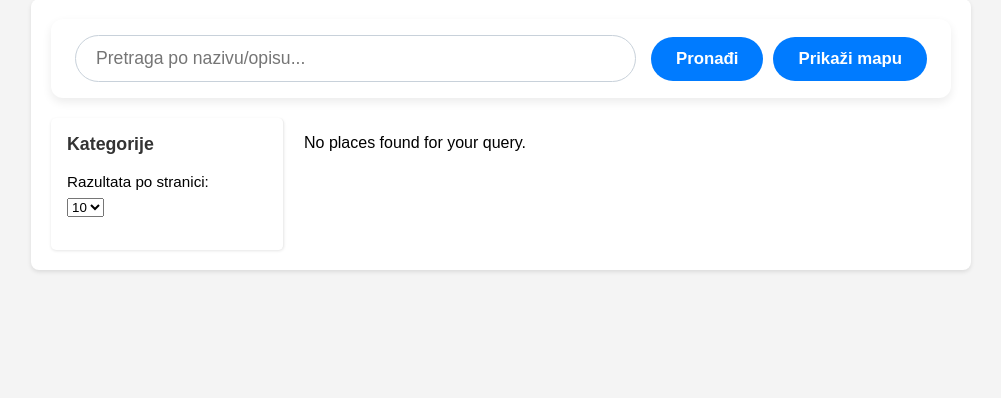
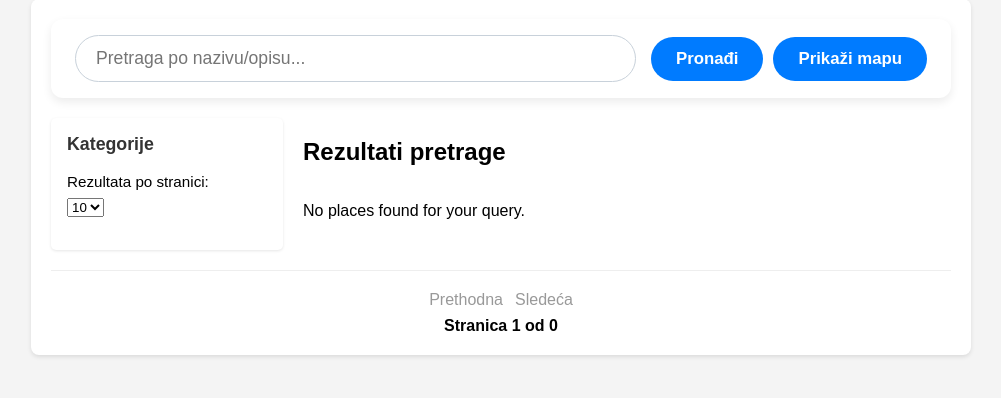
Before and after one commit to GrygoryZach/zrenjanin-for-youth, a Flask app: page / in a window 1280 px wide. Shown: the part 21-419 px from the top of the page, without its empty margins (139-1140 px from the left). Run offline with Flask 3, Linux system fonts and the light colour scheme; data that the repository does not hold is empty.

Commit message:
feat: pagination

```diff
--- a/static/css/style.css
+++ b/static/css/style.css
@@ -118,8 +118,6 @@
 .filters {
     flex-basis: 200px;
     flex-shrink: 0;
-    padding-right: 20px;
-    border-right: 1px solid #eee;
     background: white;
     padding: 1rem;
     border-radius: 5px;
@@ -137,11 +135,21 @@
     margin-bottom: 8px;
 }
 
+.content-wrapper {
+    display: flex;
+    flex-direction: column;
+    flex-grow: 1;
+    gap: 20px;
+}
+
 .places-grid-container {
+    flex-grow: 1;
+}
+
+#placesResults {
     display: grid;
-    grid-template-columns: repeat(auto-fill, minmax(250px, 1fr));
+    grid-template-columns: repeat(auto-fit, minmax(280px, 1fr));
     gap: 20px;
-    flex-grow: 1;
 }
 
 .place-card {
@@ -207,42 +215,56 @@
     background-color: #5a6268;
 }
 
+/* --Pagination-- */
 .pagination {
+    width: 100%;
     display: flex;
     justify-content: center;
-    gap: 10px;
-    margin-top: 20px;
+    align-items: center;
+    gap: 12px;
+    margin-top: 0;
     padding-top: 20px;
     border-top: 1px solid #eee;
-    text-align: center;
+    font-size: 1rem;
+    flex-wrap: wrap;
 }
 
-.pagination a, .pagination button {
-    padding: 8px 15px;
-    background-color: #6c757d;
-    color: white;
+.pagination a,
+.pagination button {
+    background: none;
     border: none;
-    border-radius: 4px;
+    padding: 0;
+    margin: 0;
+    color: #007bff;
     cursor: pointer;
+    font-size: inherit;
     text-decoration: none;
-    transition: background-color 0.2s;
+    transition: color 0.2s ease, text-decoration 0.2s ease;
 }
 
-.pagination a:hover, .pagination button:hover:not(:disabled) {
-    background-color: #5a6268;
+.pagination a:hover,
+.pagination button:hover:not(:disabled) {
+    text-decoration: underline;
+    color: #0056b3;
 }
 
 .pagination button:disabled {
-    background-color: #cccccc;
-    cursor: not-allowed;
+    color: #999;
+    cursor: default;
+    text-decoration: none;
 }
 
-.pagination span {
-    display: flex;
-    align-items: center;
-    justify-content: center;
-    padding: 0 10px;
+.pagination .current-page {
     font-weight: bold;
+    color: #333;
+    text-decoration: none;
+    cursor: default;
+}
+
+.pagination-info {
+    text-align: center;
+    margin-top: 8px;
+    font-size: 0.95rem;
     color: #555;
 }
 
--- a/static/js/places.js
+++ b/static/js/places.js
@@ -1,12 +1,13 @@
 const searchInput = document.getElementById('search-input');
 let filterCheckboxes = document.querySelectorAll(".filters input[type='checkbox']");
-const placesResultsDiv = document.querySelector(".places-grid-container");
+const placesResultsDiv = document.getElementById("placesResults");
 const loadingMessage = document.getElementById('loading-message');
 const errorMessage = document.getElementById('error-message');
 const searchButton = document.getElementById('search-button');
 
 let currentPage = 1;
 let totalPages = 1;
+let itemsPerPage = 10;
 const openMapButton = document.getElementById("toggle-map");
 const mapModal = document.getElementById("map-modal");
 const closeMapButton = document.querySelector(".close-map");
@@ -15,6 +16,12 @@
 let places_data = [];
 
 const categoriesFilterDiv = document.querySelector(".filters .category-filters");
+const perPageSelect = document.getElementById('perPageSelect');
+
+let paginationContainer;
+let prevPageButton;
+let nextPageButton;
+let currentPageInfo;
 
 async function fetchAndDisplayCategories() {
     try {
@@ -33,7 +40,6 @@
                 // Your backend's find_places endpoint filters by PlaceCategory.name.
                 label.innerHTML = `<input type="checkbox" name="category" value="${category.name}"> ${category.name}`;
                 categoriesFilterDiv.appendChild(label);
-                categoriesFilterDiv.appendChild(document.createElement('br'));
             });
 
             filterCheckboxes = document.querySelectorAll(".filters input[type='checkbox']");
@@ -56,6 +62,7 @@
     performSearch();
 }
 
+// TODO обновление маркеров при поиске или фильстрации по категориям
 function openMap(mapModal, mapContainer, places) {
     mapModal.classList.remove("hidden");
     setTimeout(() => {
@@ -164,8 +171,6 @@
         .filter(checkbox => checkbox.checked)
         .map(checkbox => checkbox.value);
 
-    const itemsPerPage = 10;
-
     try {
         const result = await getPlaces({
             page: currentPage,
@@ -215,18 +220,60 @@
     });
 }
 
-// Doesn't work yet
+
 function updatePaginationControls() {
-    const prevButton = document.getElementById('prevPageButton');
-    const nextButton = document.getElementById('nextPageButton');
-    const currentPageInfo = document.getElementById('currentPageInfo');
+    currentPageInfo.textContent = `Stranica ${currentPage} od ${totalPages}`;
 
-    if (prevButton) prevButton.disabled = currentPage <= 1;
-    if (nextButton) nextButton.disabled = currentPage >= totalPages;
-    if (currentPageInfo) currentPageInfo.textContent = `Stranica ${currentPage} od ${totalPages}`;
+    // Удаляем старые кнопки с номерами страниц
+    document.querySelectorAll('.page-number-button').forEach(button => button.remove());
+
+    // Управление активностью кнопок "Prethodna" и "Sledeća"
+    prevPageButton.disabled = currentPage <= 1;
+    nextPageButton.disabled = currentPage >= totalPages;
+
+    const maxButtons = 5;
+    let startPage, endPage;
+
+    if (totalPages <= maxButtons) {
+        startPage = 1;
+        endPage = totalPages;
+    } else if (currentPage <= Math.ceil(maxButtons / 2)) {
+        startPage = 1;
+        endPage = maxButtons;
+    } else if (currentPage + Math.floor(maxButtons / 2) >= totalPages) {
+        startPage = totalPages - maxButtons + 1;
+        endPage = totalPages;
+    } else {
+        startPage = currentPage - Math.floor(maxButtons / 2);
+        endPage = currentPage + Math.floor(maxButtons / 2);
     }
 
+    for (let i = startPage; i <= endPage; i++) {
+        const pageButton = document.createElement('button');
+        pageButton.classList.add('page-number-button');
+        pageButton.textContent = i;
+        if (i === currentPage) {
+            pageButton.disabled = true;
+        }
+        pageButton.addEventListener('click', () => {
+            currentPage = i;
+            performSearch();
+        });
+        paginationContainer.insertBefore(pageButton, nextPageButton);
+    }
+}
+
+
 document.addEventListener("DOMContentLoaded", function() {
+    paginationContainer = document.querySelector('.pagination');
+    prevPageButton = document.getElementById('prevPageButton');
+    nextPageButton = document.getElementById('nextPageButton');
+    currentPageInfo = document.getElementById('currentPageInfo');
+
+    if (!paginationContainer || !prevPageButton || !nextPageButton || !currentPageInfo) {
+        console.error("Critical: One or more pagination elements were not found in the DOM.");
+        return;
+    }
     fetchAndDisplayCategories();
 
     openMapButton.addEventListener("click", () => {
@@ -249,26 +296,27 @@
         }
     });
 
-    const prevPageButton = document.getElementById('prevPageButton');
-    const nextPageButton = document.getElementById('nextPageButton');
+    if (perPageSelect) {
+        perPageSelect.addEventListener('change', () => {
+            itemsPerPage = parseInt(perPageSelect.value, 10);
+            currentPage = 1;
+            performSearch();
+        });
+    }
 
-    if (prevPageButton) {
     prevPageButton.addEventListener('click', () => {
         if (currentPage > 1) {
             currentPage--;
             performSearch();
         }
     });
-    }
 
-    if (nextPageButton) {
     nextPageButton.addEventListener('click', () => {
         if (currentPage < totalPages) {
             currentPage++;
             performSearch();
         }
     });
-    }
 
     performSearch();
 });
--- a/templates/place_search.html
+++ b/templates/place_search.html
@@ -24,7 +24,7 @@
             <div class="category-filters">
                 <h3>Kategorije</h3>
             </div>
-            <label for="perPageSelect">Razultata po stranici:</label>
+            <label for="perPageSelect">Rezultata po stranici:</label>
             <select id="perPageSelect">
                 <option value="5">5</option>
                 <option value="10" selected>10</option>
@@ -33,19 +33,25 @@
             <br><br>
         </aside>
 
-        <section class="places-grid-container"><h2>Rezultati pretrage</h2>
-            <p id="loading-message">Učitavanje rezultata...</p>
-            <p id="error-message">Došlo je do greške prilikom učitavanja.</p>
-            <div id="placesResults">
-                <p>Krenite da pretražujete da biste videli rezultate.</p>
+        <div class="content-wrapper">
+            <section class="places-grid-container">
+                <h2>Rezultati pretrage</h2>
+                <p id="loading-message">Učitavanje rezultata...</p>
+                <p id="error-message" class="hidden">Došlo je do greške prilikom učitavanja.</p>
+                <div id="placesResults">
+                    <p>Krenite da pretražujete da biste videli rezultate.</p>
+                </div>
+            </section>
+        </div>
+    </div>
+    <div class="pagination" style="text-align:center; margin-top:20px;">
+    <button id="prevPageButton" disabled>Prethodna</button>
+    <!-- Здесь JS вставит кнопки с номерами страниц -->
+    <button id="nextPageButton" disabled>Sledeća</button>
+    </div>
+    <div id="currentPageInfo" style="text-align:center; margin-top:8px; font-weight: bold;">
+              Stranica 1 od 2
             </div>
-            <footer class="pagination">
-                <button id="prevPageButton" disabled>Prošla</button>
-                <span id="currentPageInfo">Stranica 1 od 1</span>
-                <button id="nextPageButton" disabled>Sledeća</button>
-            </footer>
-        </section>
-    </div>
 </div>
 
 <div id="map-modal" class="map-modal hidden">
```
Lines whose indentation alone changed are shown as unchanged.
